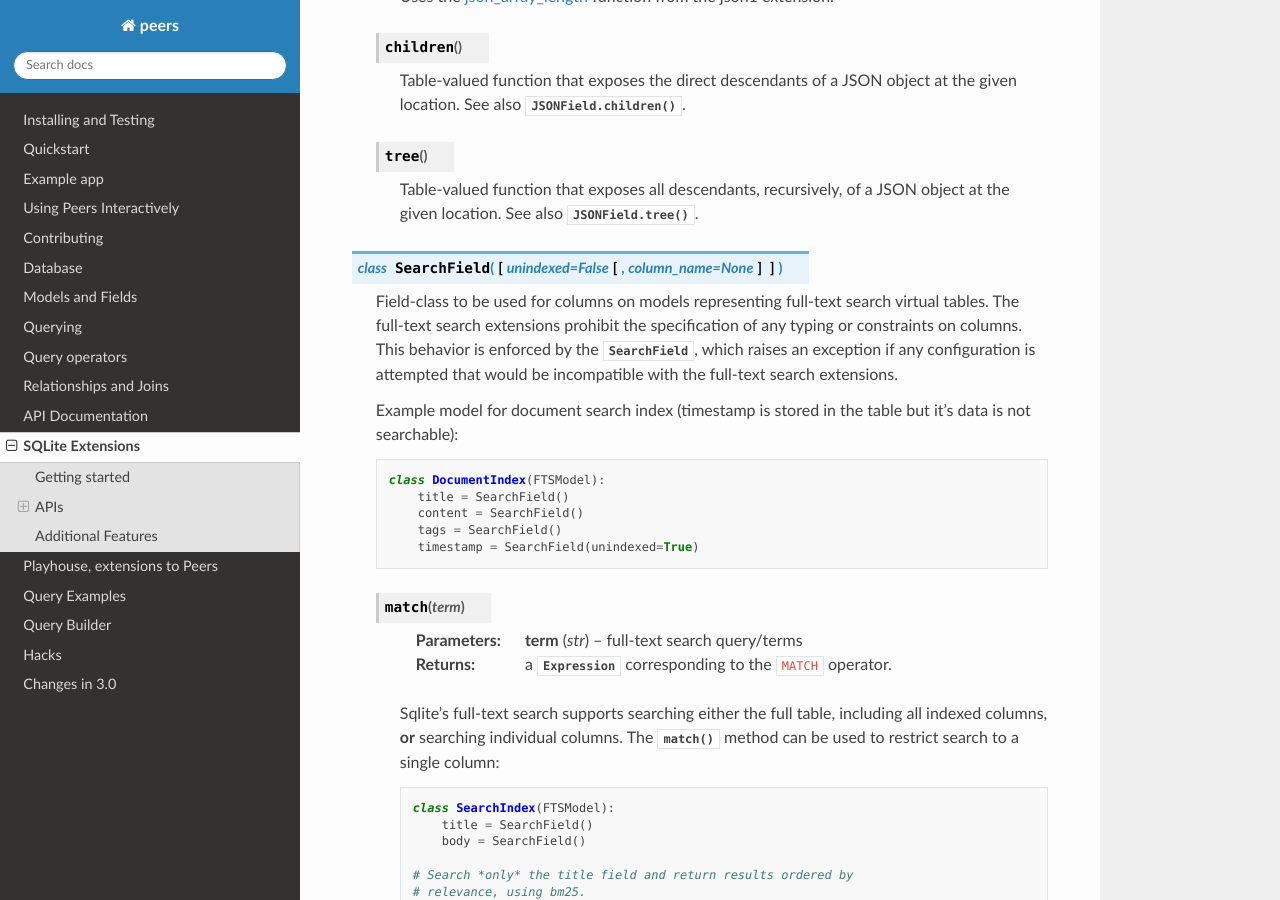
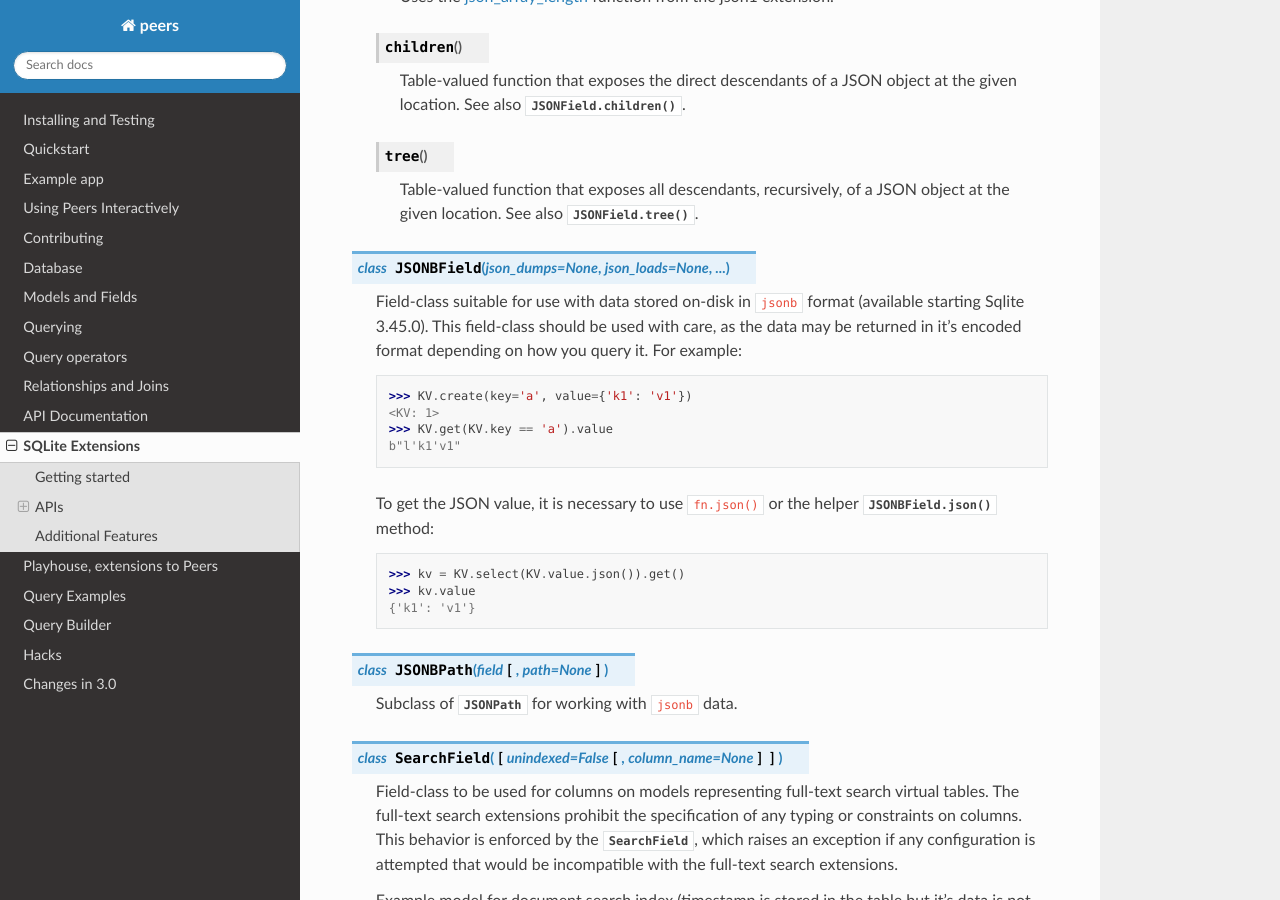
Before and after one commit to Star-DreamDev/myPeers, a Sphinx documentation site: the page built from docs/peers/sqlite_ext.rst, in a window 1280 px wide and 900 px high, scrolled down 15801 px. Built offline with Sphinx 7.4.7 and the Read the Docs theme 2.0.0, drawn with Linux system fonts in a browser that asks for light colours; the version number could not be read and is left out.

Commit message:
Add doc note for initial jsonb support.
[skip ci]

```diff
--- a/docs/peers/sqlite_ext.rst
+++ b/docs/peers/sqlite_ext.rst
@@ -840,6 +840,35 @@ APIs
         JSON object at the given location. See also :py:meth:`JSONField.tree`.
 
 
+.. py:class:: JSONBField(json_dumps=None, json_loads=None, ...)
+
+    Field-class suitable for use with data stored on-disk in ``jsonb`` format
+    (available starting Sqlite 3.45.0). This field-class should be used with
+    care, as the data may be returned in it's encoded format depending on how
+    you query it. For example:
+
+    .. code-block:: pycon
+
+        >>> KV.create(key='a', value={'k1': 'v1'})
+        <KV: 1>
+        >>> KV.get(KV.key == 'a').value
+        b"l'k1'v1"
+
+    To get the JSON value, it is necessary to use ``fn.json()`` or the helper
+    :py:meth:`JSONBField.json` method:
+
+    .. code-block:: pycon
+
+        >>> kv = KV.select(KV.value.json()).get()
+        >>> kv.value
+        {'k1': 'v1'}
+
+
+.. py:class:: JSONBPath(field[, path=None])
+
+    Subclass of :py:class:`JSONPath` for working with ``jsonb`` data.
+
+
 .. py:class:: SearchField([unindexed=False[, column_name=None]])
 
     Field-class to be used for columns on models representing full-text search
```
Also changed, not shown: 1 other file.
